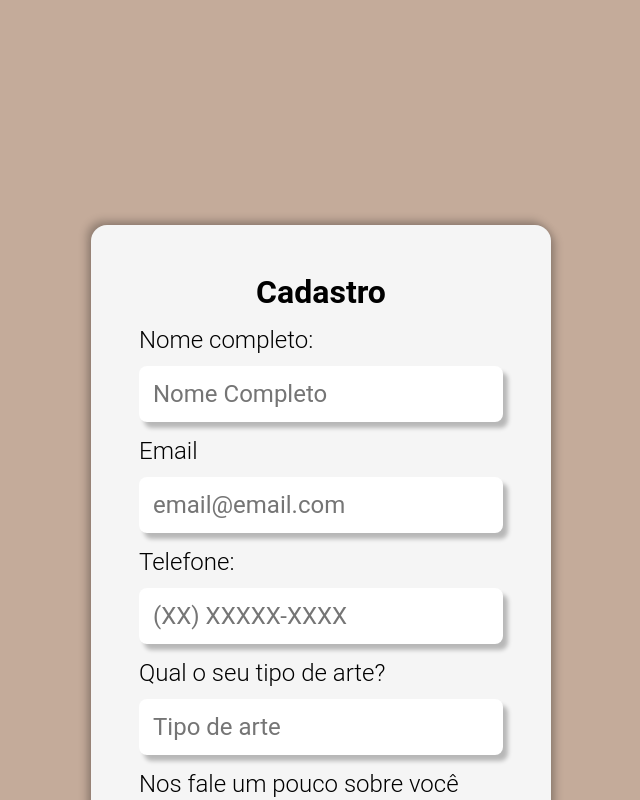
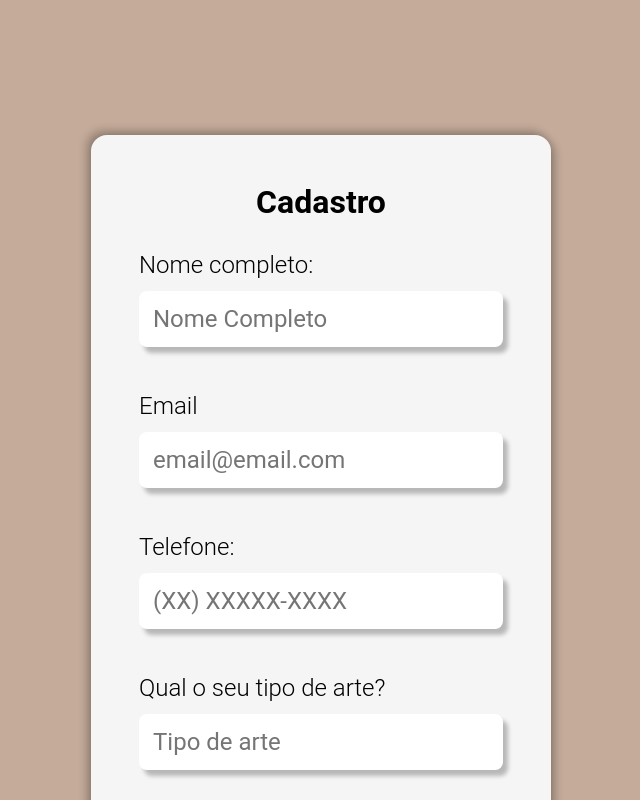
Before and after one commit to DilnaeSantos/projeto-grupo-M5-React, a React (Vite) app: page /cadastro in a window 1280 px wide. Shown: the top 800 px of the page, without its empty margins (319-959 px from the left). Built offline with nearby package versions, Linux system fonts and the light colour scheme; a web font is replaced by a local one.

Commit message:
feat: Alteração no estilo de textarea

```diff
--- a/src/components/common/Texfield/Textfield.jsx
+++ b/src/components/common/Texfield/Textfield.jsx
@@ -47,6 +47,8 @@ const StyleTextfield = styled.fieldset`
   flex-direction: column;
   gap: 12px;
   padding: 0;
+  margin-bottom:15px;
+  margin-top: 15px;
 
   > label {
     color: black;
@@ -63,7 +65,9 @@ const StyledTextArea = styled.textarea`
   height: 132px;
   padding: 8px 12px;
   border-radius: 8px;
-  background: black;
   box-shadow: 4px 4px 4px 0px rgba(0, 0, 0, 0.25);
   resize: none;
+  border:none;
+  font-size: 24px;
+  margin-bottom: 15px;
 `;
```
